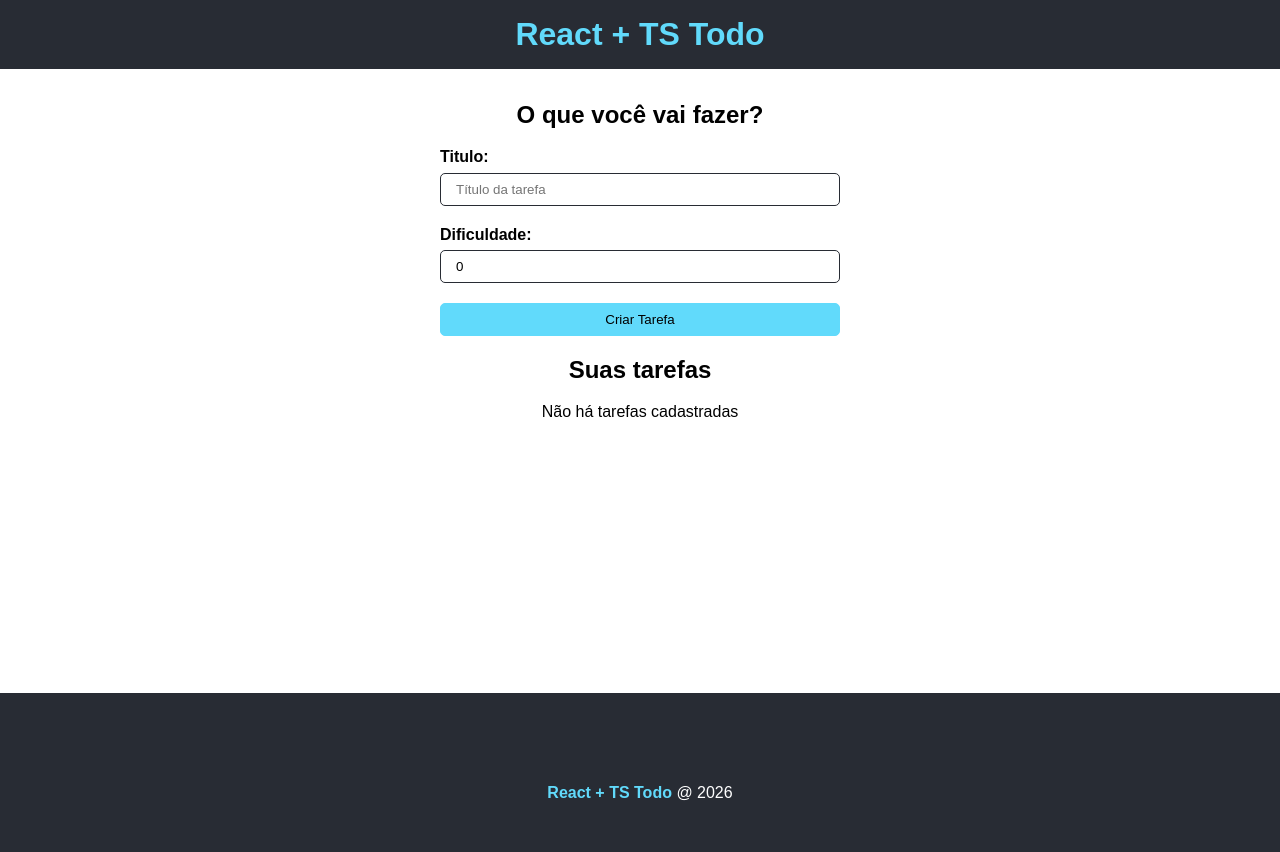
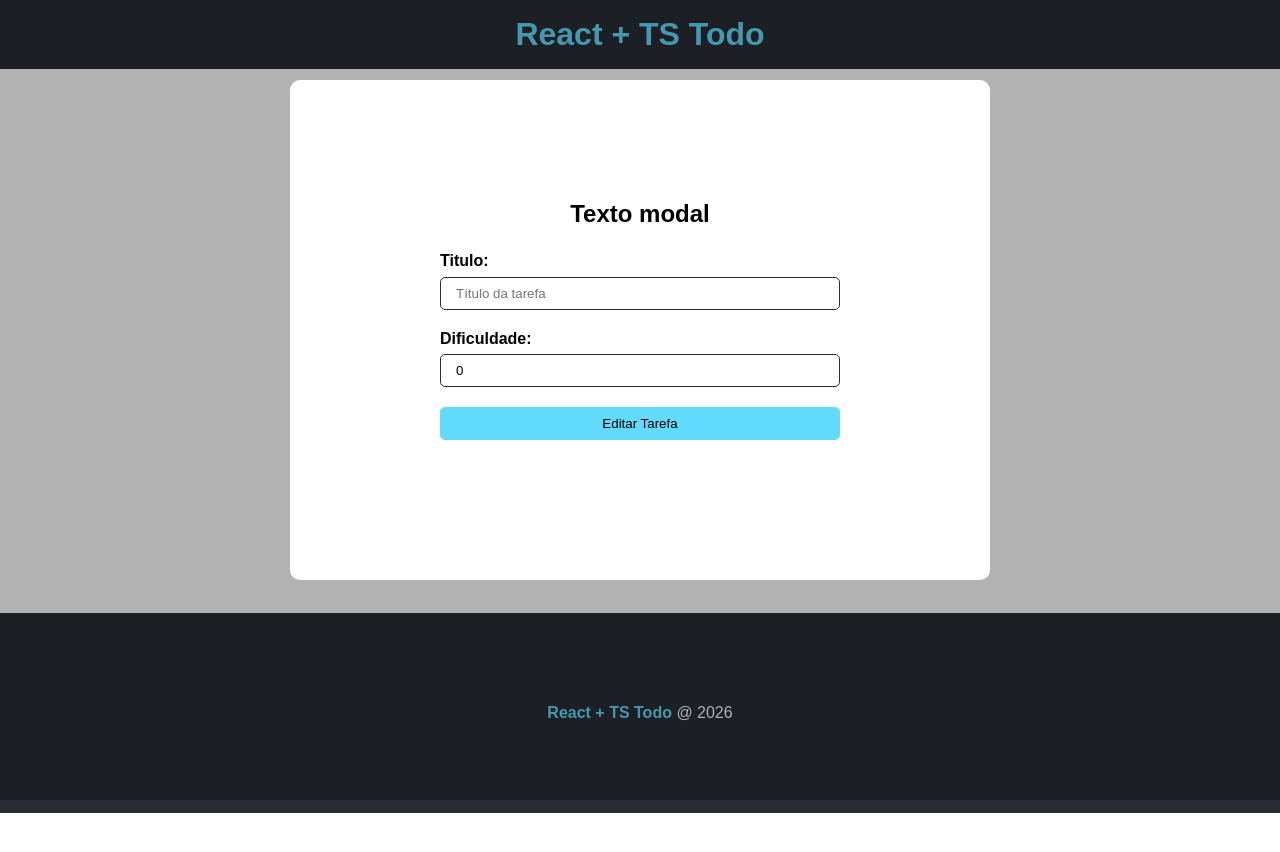
Before and after one commit to devmrqs/react-ts-todo, a React (Vite) app: page / in a window 1280 px wide. Shown: the top 852 px of the page. After the commit the page ends 813 px from the top, so only its background shows below. Built offline with nearby package versions, Linux system fonts and the light colour scheme.

Commit message:
✨ feat : adiciona modal de edição de tarefas + fechar ao clicar fora dele

```diff
--- a/src/App.module.css
+++ b/src/App.module.css
@@ -1,5 +1,5 @@
 .main {
-  min-height: 70vh;
+  min-height: 60vh;
   text-align: center;
   padding: 2em;
 }
--- a/src/App.tsx
+++ b/src/App.tsx
@@ -6,6 +6,7 @@
 import { Header } from "./components/Header/Header";
 import { TaskForm } from "./components/TaskForm/TaskForm";
 import { TaskList } from "./components/TaskList/TaskList";
+import { Modal } from "./components/Modal/Modal";
 
 // Interface
 import type { ITask } from "./interfaces/task";
@@ -23,6 +24,9 @@
 
   return (
     <div>
+      <Modal
+        children={<TaskForm btnText="Editar Tarefa" taskList={taskList} />}
+      />
       <Header />
       <main className={styles.main}>
         <div>
--- /dev/null
+++ b/src/components/Modal/Modal.module.css
@@ -0,0 +1,32 @@
+.fade {
+  width: 100%;
+  height: 100%;
+  position: absolute;
+  background-color: #000;
+  opacity: 0.3;
+}
+
+.modal {
+  position: absolute;
+  top: 10%;
+  left: 0;
+  right: 0;
+  margin: 0 auto;
+  width: 700px;
+  height: 500px;
+  border-radius: 10px;
+  z-index: 1;
+  background-color: #fff;
+  display: flex;
+  flex-direction: column;
+  justify-content: center;
+  align-items: center;
+}
+
+.modal h2 {
+  margin-bottom: 1em;
+}
+
+.modal form {
+  width: 90%;
+}
--- /dev/null
+++ b/src/components/Modal/Modal.tsx
@@ -0,0 +1,22 @@
+import styles from "./Modal.module.css";
+
+interface ModalProps {
+  children: React.ReactNode;
+}
+
+export function Modal({ children }: ModalProps) {
+  const closeModal = (e: React.MouseEvent): void => {
+    const modal = document.querySelector("#modal");
+    modal!.classList.add("hide");
+  };
+
+  return (
+    <div id="modal">
+      <div className={styles.fade} onClick={closeModal}></div>
+      <div className={styles.modal}>
+        <h2>Texto modal</h2>
+        {children}
+      </div>
+    </div>
+  );
+}
--- a/src/components/TaskForm/TaskForm.tsx
+++ b/src/components/TaskForm/TaskForm.tsx
@@ -14,7 +14,7 @@
 interface TaskFormProps {
   btnText: string;
   taskList: ITask[];
-  setTaskList: React.Dispatch<React.SetStateAction<ITask[]>>;
+  setTaskList?: React.Dispatch<React.SetStateAction<ITask[]>>;
 }
 
 export function TaskForm({ btnText, taskList, setTaskList }: TaskFormProps) {
```
